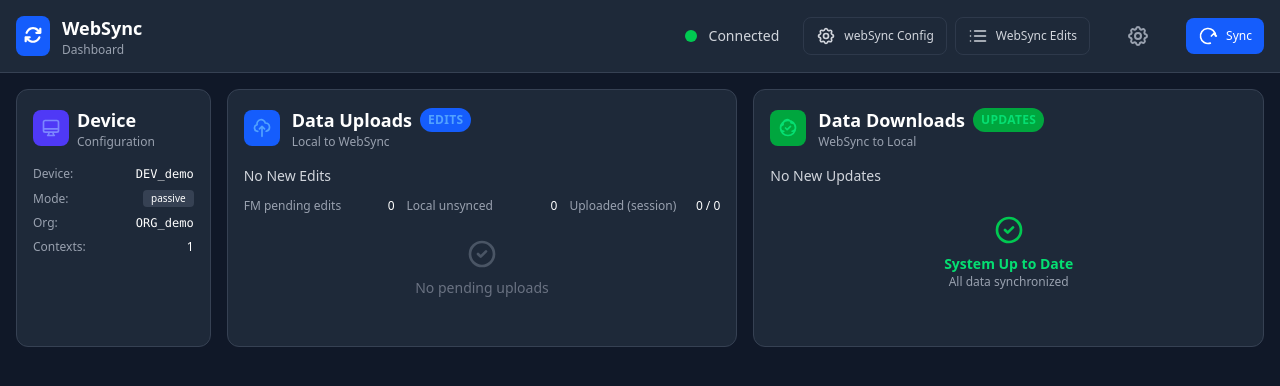
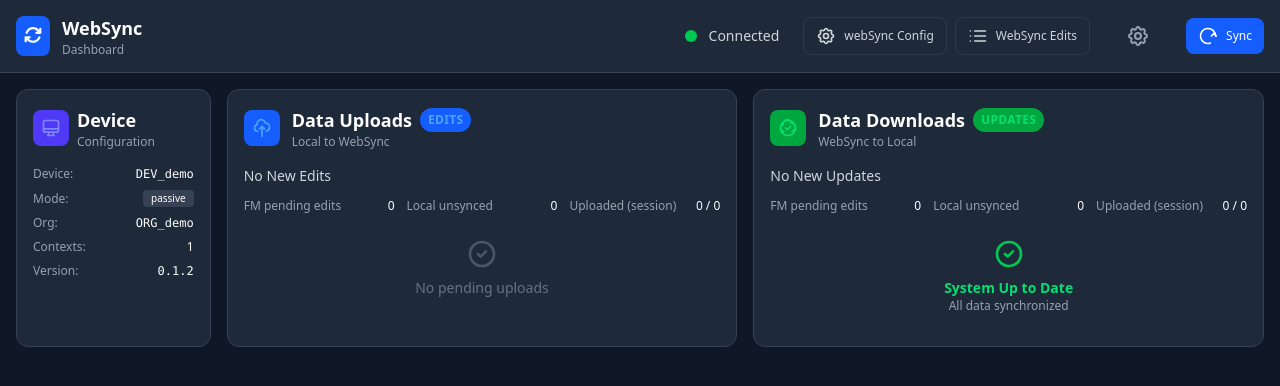
Before and after one commit to Delfs-Engineering-WebSync/websync-fm-client, a Vue app: page / in a window 1280 px wide. Shown: the top 386 px of the page. Built offline with nearby package versions, Linux system fonts and the light colour scheme.

Commit message:
chore: commit local changes (manifest, sw, App.vue, main.js)

```diff
--- a/package.json
+++ b/package.json
@@ -1,6 +1,6 @@
 {
   "name": "websync",
-  "version": "0.1.1",
+  "version": "0.1.2",
   "private": true,
   "type": "module",
   "scripts": {
--- a/src/App.vue
+++ b/src/App.vue
@@ -4,6 +4,7 @@ import { initializeFirebaseServices, goFirestoreOffline, goFirestoreOnline } fro
 import { fmBridgit } from './fileMakerBridge'
 import './utils/betterFormsUtils' // Initialize BF utilities globally
 import { onMounted, ref, computed, watch, onUnmounted } from 'vue'
+import packageJson from '../package.json'
 
 const appConfig = useAppConfigStore()
 const firebaseStatus = ref('Initializing...')
@@ -11,6 +12,8 @@ const showDebugControls = ref(false)
 const isOnline = ref(navigator.onLine)
 const isFirestoreOffline = ref(false)
 let fmStatusIntervalId = null
+
+const appVersion = packageJson?.version
 
 // Debounce: only show "System Up to Date" after 1s of inactivity
 const showUpdatesIdleState = ref(true)
@@ -107,7 +110,7 @@ const tryAutoPullEdits = async (why = 'watcher') => {
     fmBridgit.performScript('Start Sync', JSON.stringify({ source: 'WebApp', mode: 'auto', why }), {
       fireAndForget: true,
     })
-  } catch (e) {
+  } catch {
     /* non-fatal */
   }
 }
@@ -410,6 +413,10 @@ const runWebSyncNow = async () => {
                 <span class="text-gray-400 shrink-0">Contexts:</span>
                 <span class="text-white">{{ appConfig.device.contexts.length }}</span>
               </div>
+              <div class="flex items-center justify-between gap-2">
+                <span class="text-gray-400 shrink-0">Version:</span>
+                <span class="text-white font-mono text-right">{{ appVersion }}</span>
+              </div>
             </div>
           </div>
 
@@ -531,6 +538,22 @@ const runWebSyncNow = async () => {
               <p class="text-sm text-gray-300">
                 {{ appConfig.updatesTotal ? 'Receiving Updates' : 'No New Updates' }}
               </p>
+            </div>
+
+            <!-- KPI row placeholder to EXACTLY mirror the uploads panel structure -->
+            <div class="grid grid-cols-1 sm:grid-cols-3 gap-3 text-xs mb-2">
+              <div class="flex items-center justify-between gap-2 text-gray-400">
+                <span class="shrink-0">FM pending edits</span>
+                <span class="text-white font-medium">0</span>
+              </div>
+              <div class="flex items-center justify-between gap-2 text-gray-400">
+                <span class="shrink-0">Local unsynced</span>
+                <span class="text-white font-medium">0</span>
+              </div>
+              <div class="flex items-center justify-between gap-2 text-gray-400">
+                <span class="shrink-0">Uploaded (session)</span>
+                <span class="text-white font-medium">0 / 0</span>
+              </div>
             </div>
 
             <div v-if="appConfig.updatesTotal" class="space-y-4">
--- a/src/main.js
+++ b/src/main.js
@@ -23,8 +23,24 @@ app.component('font-awesome-icon', FontAwesomeIcon) // Register component global
 app.mount('#app')
 
 // Register service worker for offline support (progressive enhancement)
-// This will fail gracefully in FileMaker WebViewer or other non-HTTPS contexts
+// Disable in dev/non-HTTPS contexts (e.g., Vite localhost, FileMaker WebViewer) and remove old SWs
 if ('serviceWorker' in navigator) {
+  const isDev = typeof import.meta !== 'undefined' && import.meta.env && import.meta.env.DEV
+  const isSecure = window.location.protocol === 'https:'
+  const shouldDisableSW = isDev || !isSecure || window.location.hostname === 'localhost'
+
+  if (shouldDisableSW) {
+    // Unregister all existing service workers and clear app caches so dev changes reflect immediately
+    navigator.serviceWorker.getRegistrations().then((regs) => regs.forEach((r) => r.unregister()))
+    if (window.caches && typeof window.caches.keys === 'function') {
+      window.caches.keys().then((keys) => {
+        keys.forEach((key) => {
+          if (key && key.startsWith('websync-')) window.caches.delete(key)
+        })
+      })
+    }
+    console.log('[App] Service Worker disabled for dev/non-HTTPS context; caches cleared')
+  } else {
     window.addEventListener('load', () => {
       navigator.serviceWorker
         .register('/sw.js')
@@ -43,21 +59,16 @@ if ('serviceWorker' in navigator) {
               newWorker.addEventListener('statechange', () => {
                 if (newWorker.state === 'installed' && navigator.serviceWorker.controller) {
                   console.log('[App] New service worker available - reload to update')
-                // Optionally: show a notification to user to reload
                 }
               })
             }
           })
         })
         .catch((error) => {
-        console.log(
-          '[App] Service Worker registration not available (FileMaker/file:// mode):',
-          error.message,
-        )
-        // This is expected in FileMaker WebViewer - app continues working normally
+          console.log('[App] Service Worker registration failed:', error.message)
         })
     })
+  }
 } else {
   console.log('[App] Service Worker not supported in this context (FileMaker WebViewer mode)')
-  // App works fine without service worker - Firestore offline cache still functions
 }
```
Also changed, not shown: public/manifest.json, public/sw.js (line endings or trailing spaces). Lines whose indentation alone changed are shown as unchanged.
